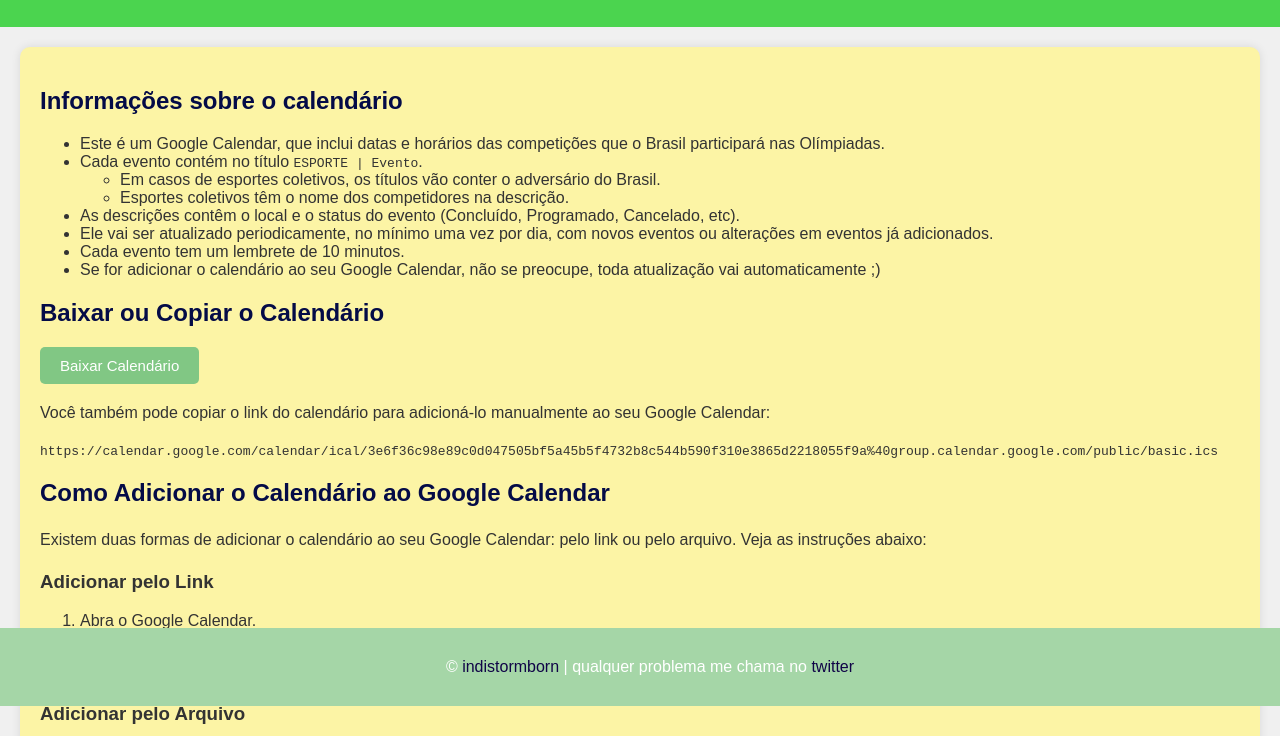
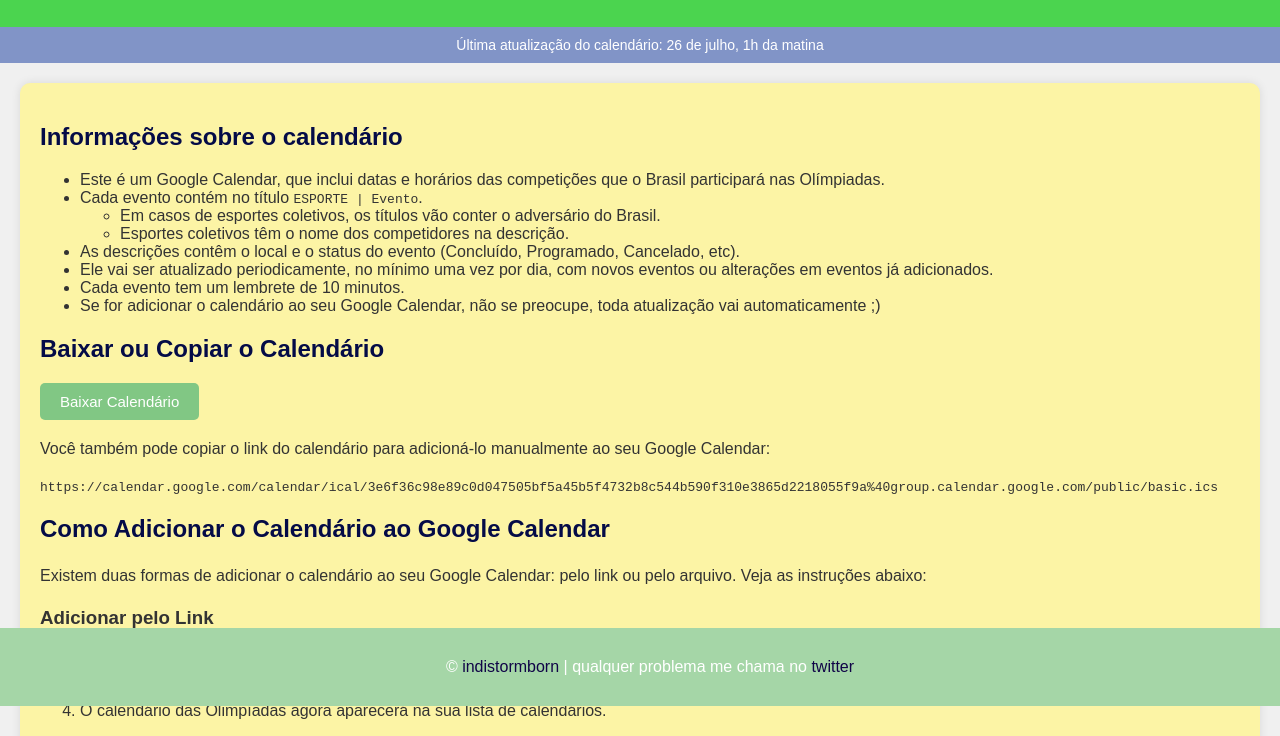
Before and after one commit to indistormborn/olimpiadas-2024, a plain HTML site: page index.html in a window 1280 px wide. Shown: the part 94-830 px from the top of the page. Drawn offline with Linux system fonts and the light colour scheme.

Commit message:
last update

```diff
--- a/index.html
+++ b/index.html
@@ -89,6 +89,15 @@
       color: rgb(16, 4, 71);
       text-decoration: none;
     }
+
+    .update-bar {
+      background-color: #8194c7;
+      /* Verde claro */
+      color: white;
+      padding: 10px;
+      text-align: center;
+      font-size: 14px;
+    }
   </style>
 </head>
 
@@ -96,6 +105,9 @@
   <header>
     <h1>🇧🇷 Brasil nas Olimpíadas 2024!</h1>
   </header>
+  <div class="update-bar">
+    Última atualização do calendário: 26 de julho, 1h da matina
+  </div>
   <main>
     <h2>Informações sobre o calendário</h2>
     <ul>
```
